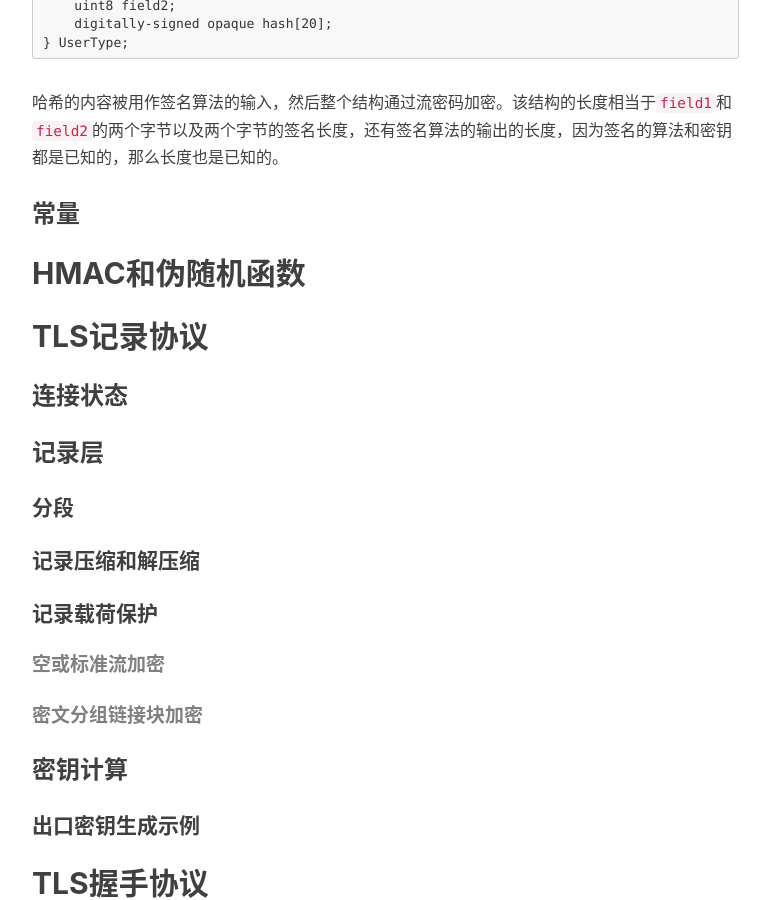
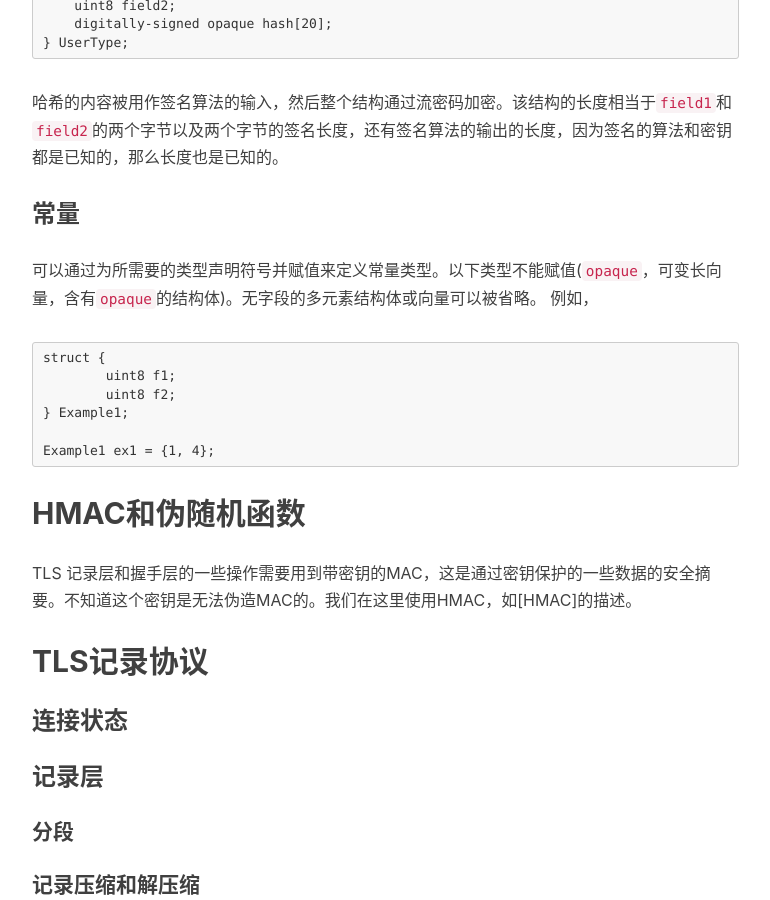
Before and after one commit to OnlyThen/onlythen.github.io, a Jekyll site: the page built from _posts/2019-03-17-RFC2246-TLS.markdown, in a window 1280 px wide and 900 px high, scrolled down 5228 px. Shown: the whole window, without its empty margins (233-1003 px from the left). Built offline with Jekyll 4.4.1, drawn with Linux system fonts in a browser that asks for light colours; nearby versions of some CDN libraries; comment, search, counter and statistics services are not loaded.

Commit message:
add in rfc2246

````diff
--- a/_posts/2019-03-17-RFC2246-TLS.markdown
+++ b/_posts/2019-03-17-RFC2246-TLS.markdown
@@ -136,8 +136,23 @@ stream-ciphered struct  {
 } UserType;
 ```
 哈希的内容被用作签名算法的输入，然后整个结构通过流密码加密。该结构的长度相当于`field1`和`field2`的两个字节以及两个字节的签名长度，还有签名算法的输出的长度，因为签名的算法和密钥都是已知的，那么长度也是已知的。
+
 ### 常量
+可以通过为所需要的类型声明符号并赋值来定义常量类型。以下类型不能赋值(`opaque`，可变长向量，含有`opaque`的结构体)。无字段的多元素结构体或向量可以被省略。
+例如，
+```
+struct {
+	uint8 f1;
+	uint8 f2;
+} Example1;
+
+Example1 ex1 = {1, 4};
+```
+
 ## HMAC和伪随机函数
+TLS 记录层和握手层的一些操作需要用到带密钥的MAC，这是通过密钥保护的一些数据的安全摘要。不知道这个密钥是无法伪造MAC的。我们在这里使用HMAC，如[HMAC]的描述。
+
+
 ## TLS记录协议
 ### 连接状态
 ### 记录层
````
Also changed, not shown: 6 other files.
